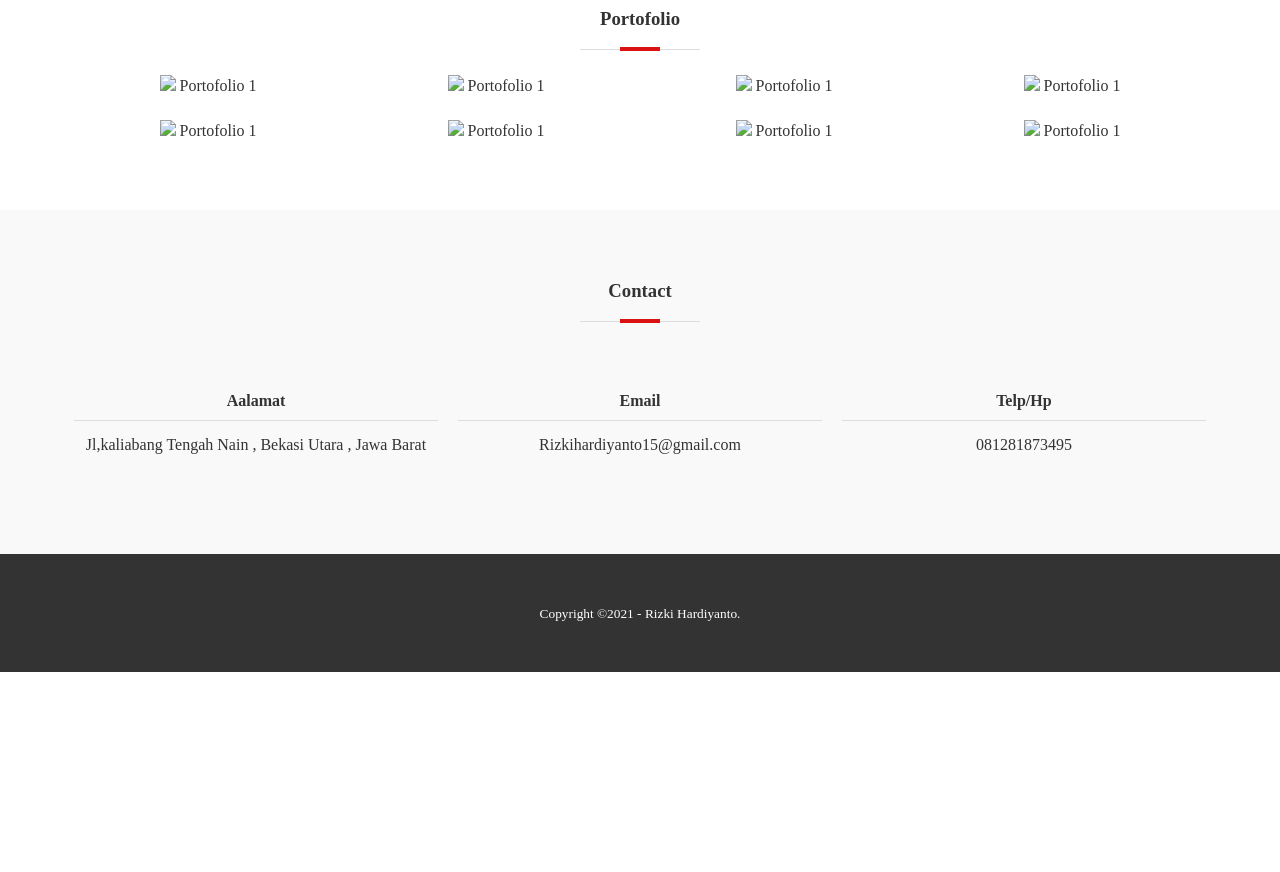
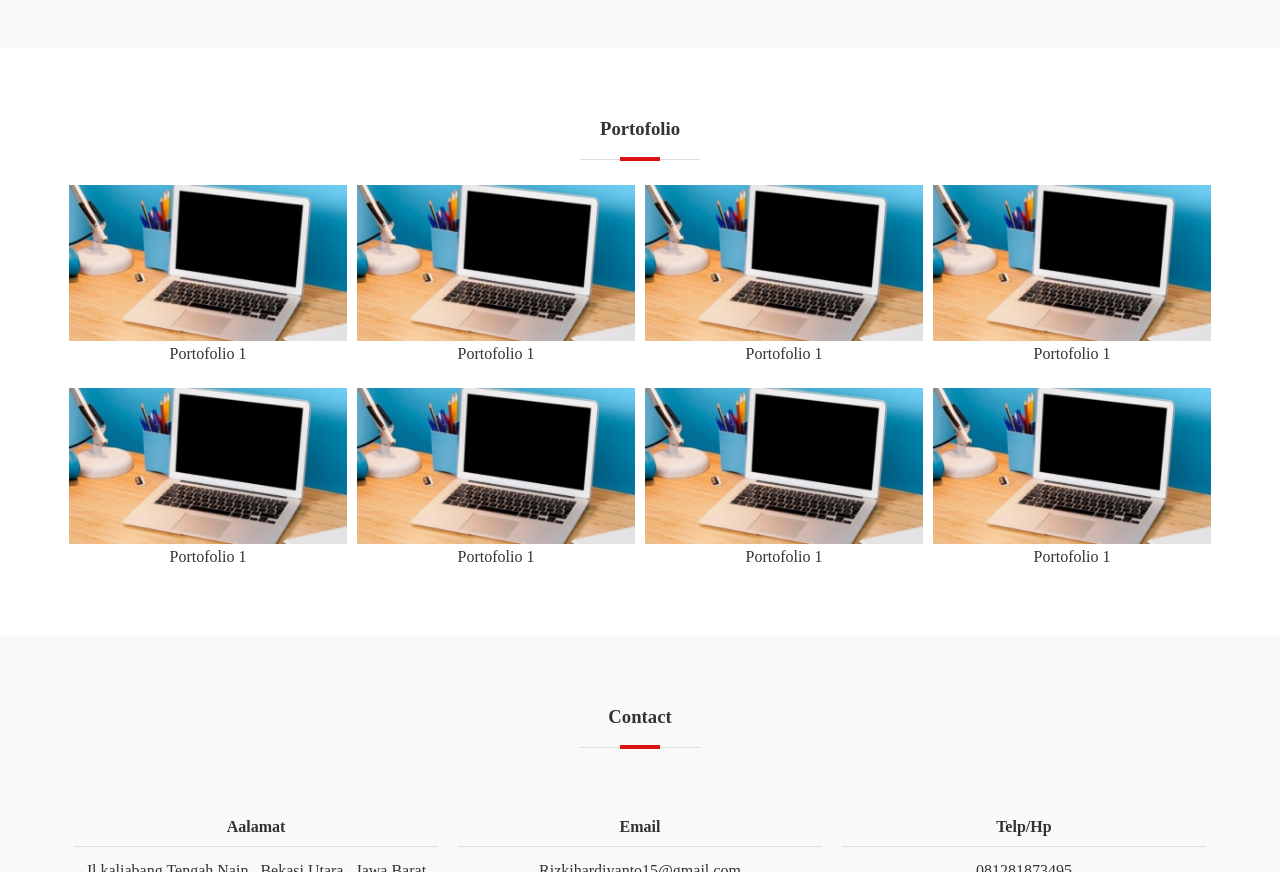
Before and after one commit to Rizkihardiyanto/rizkihardiyanto.github.io, a plain HTML site: page index.html in a window 1280 px wide. Shown: the part 1178-2050 px from the top of the page. Before the commit the page ends 1850 px from the top, so only its background shows below. Drawn offline with Linux system fonts and the light colour scheme.

Commit message:
Update index.html

```diff
--- a/index.html
+++ b/index.html
@@ -46,7 +46,7 @@
     <section class="banner">
         <div class="container">
             <div class="banner-left">
-                <img src="img/PP.png">
+                <img src="PP.png">
                 <h2>Hai...<br> Saya adalah seorang <span class="efek-ngetik"></span></h2>
                 <p>Selamat Datang di website portofolio saya!</p>
             </div>
@@ -103,52 +103,52 @@
             <h3>Portofolio</h3>
             <div class="col-4">
                 <a href="">
-                    <img src="img/laptp.jpg">
+                    <img src="laptp.jpg">
                     <span>Portofolio 1</span>
                 </a>
             </div>
 
             <div class="col-4">
                 <a href="">
-                    <img src="img/laptp.jpg">
+                    <img src="laptp.jpg">
                     <span>Portofolio 1</span>
                 </a>
             </div>
 
             <div class="col-4">
                 <a href="">
-                    <img src="img/laptp.jpg">
+                    <img src="laptp.jpg">
                     <span>Portofolio 1</span>
                 </a>
             </div>
 
             <div class="col-4">
                 <a href="">
-                    <img src="img/laptp.jpg">
+                    <img src="laptp.jpg">
                     <span>Portofolio 1</span>
                 </a>
             </div>
             <div class="col-4">
                 <a href="">
-                    <img src="img/laptp.jpg">
+                    <img src="laptp.jpg">
                     <span>Portofolio 1</span>
                 </a>
             </div>
             <div class="col-4">
                 <a href="">
-                    <img src="img/laptp.jpg">
+                    <img src="laptp.jpg">
                     <span>Portofolio 1</span>
                 </a>
             </div>
             <div class="col-4">
                 <a href="">
-                    <img src="img/laptp.jpg">
+                    <img src="laptp.jpg">
                     <span>Portofolio 1</span>
                 </a>
             </div>
             <div class="col-4">
                 <a href="">
-                    <img src="img/laptp.jpg">
+                    <img src="laptp.jpg">
                     <span>Portofolio 1</span>
                 </a>
             </div>
```
